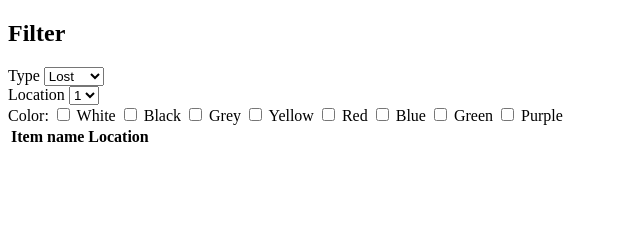
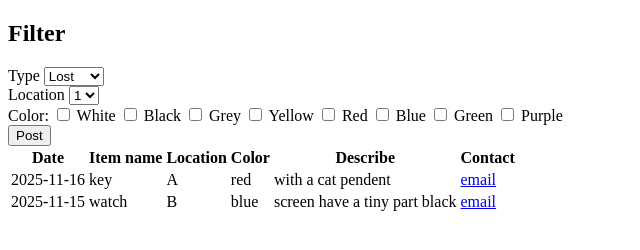
Before and after one commit to Yajing5027/PeerGo, a plain HTML site: page services/lostfound.html in a window 1280 px wide. Shown: the whole page, without its empty margins (0-640 px from the left). Drawn offline with Linux system fonts and the light colour scheme.

Commit message:
Update lostfound.html

```diff
--- a/services/lostfound.html
+++ b/services/lostfound.html
@@ -57,20 +57,42 @@
                 <input type="checkbox" id="color-purple" name="info-color" value="purple">
                 <label for="color-purple">Purple</label>
             </div>
+
+            <div>
+                <button type="button">Post</button>
+            </div>
+
         </section>
 
         <section id="lofo-table-section" aria-labelledby="lofo-table">
             <table id="lofo-table">
                 <thead>
                     <tr>
+                        <th>Date</th>
                         <th>Item name</th>
                         <th>Location</th>
+                        <th>Color</th>
+                        <th>Describe</th>
+                        <th>Contact</th>
                     </tr>
                 </thead>
 
                 <tbody>
                     <tr>
-                        <td></td>
+                        <td>2025-11-16</td>
+                        <td>key</td>
+                        <td>A</td>
+                        <td>red</td>
+                        <td>with a cat pendent</td>
+                        <td><a href="bob@mnsu.edu">email</a></td>
+                    </tr>
+                    <tr>
+                        <td>2025-11-15</td>
+                        <td>watch</td>
+                        <td>B</td>
+                        <td>blue</td>
+                        <td>screen have a tiny part black</td>
+                        <td><a href="amy@mnsu.edu">email</a></td>
                     </tr>
                 </tbody>
             </table>
```
